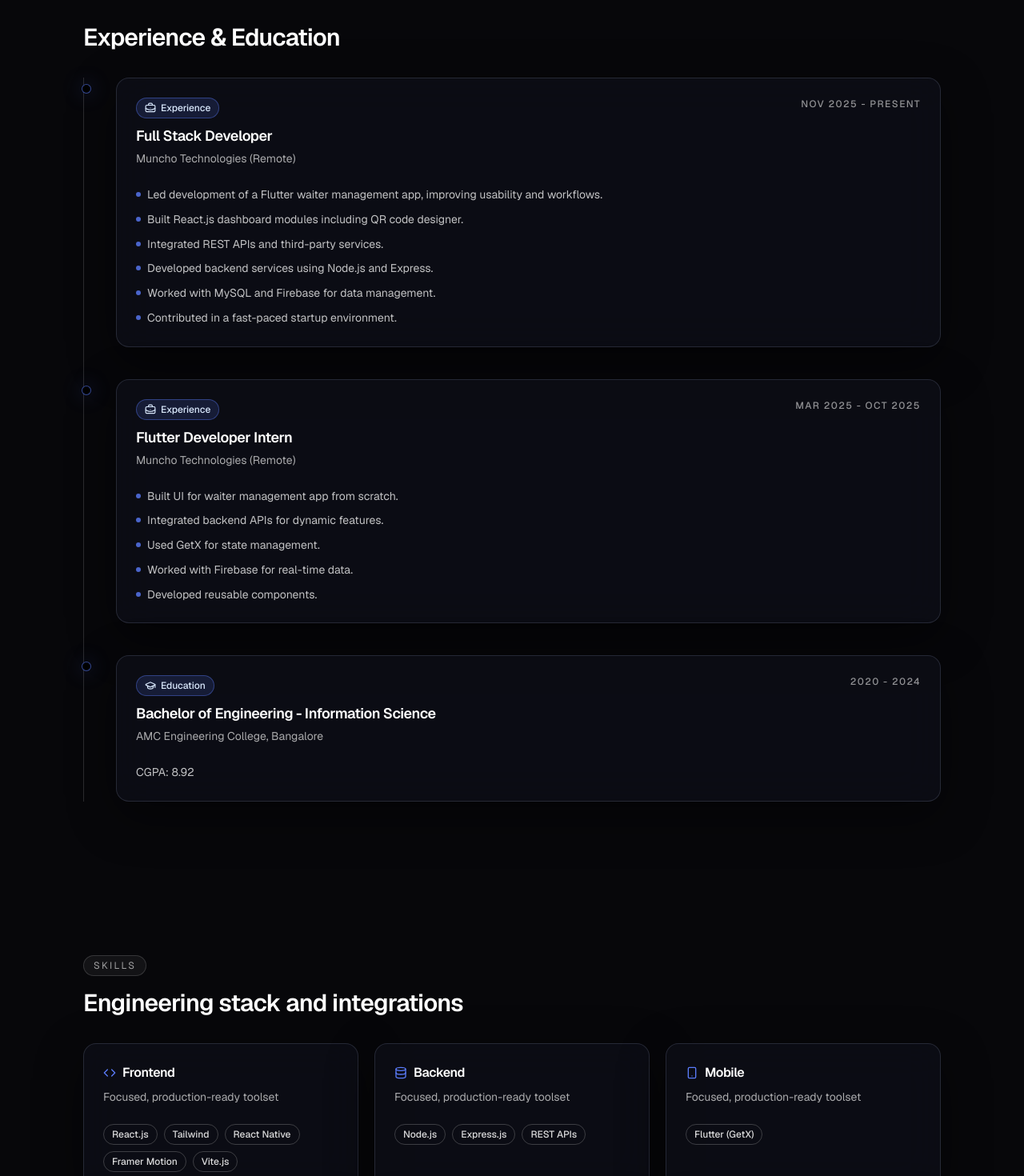
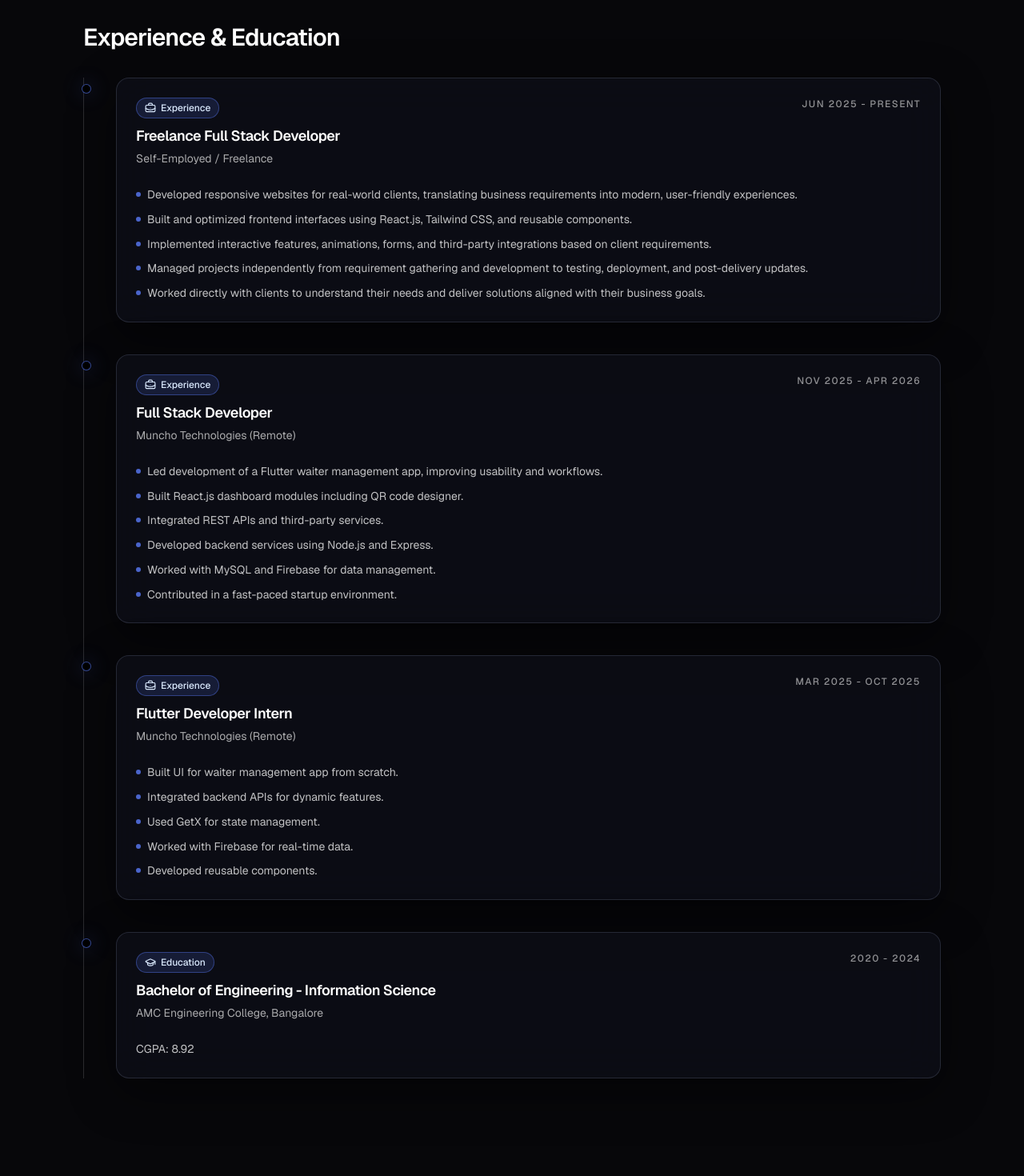
Before and after one commit to snehakumari1112/Portfolio, a React (Vite) app: page / in a window 1280 px wide. Shown: the part 940-2410 px from the top of the page at 80% size. Built offline with nearby package versions, Linux system fonts and the light colour scheme.

Commit message:
add new experience and update resume

```diff
--- a/src/App.jsx
+++ b/src/App.jsx
@@ -30,40 +30,52 @@ const skills = [
   {
     title: "Frontend",
     icon: Code,
-    items: ["React.js", "Tailwind", "React Native", "Framer Motion", "Vite.js"]
+    items: ["React.js", "JavaScript", "Tailwind CSS", "Framer Motion", "Vite.js"]
   },
   {
     title: "Backend",
     icon: Database,
-    items: ["Node.js", "Express.js", "REST APIs"]
+    items: ["Node.js", "Express.js", "REST APIs", "Python"]
   },
   {
     title: "Mobile",
     icon: Smartphone,
-    items: ["Flutter (GetX)"]
+    items: ["Flutter (GetX)", "React Native"]
   },
   {
     title: "Databases",
     icon: Database,
-    items: ["MySQL", "Firebase"]
+    items: ["MySQL", "PostgreSQL", "Firebase"]
   },
   {
     title: "Tools",
     icon: Wrench,
-    items: ["Git", "Postman", "Figma", "VS Code", "GitHub"]
+    items: ["Git", "GitHub", "Postman", "Figma", "VS Code"]
   },
   {
     title: "Integrations",
     icon: BriefcaseBusiness,
-    items: ["Razorpay", "Shiprocket", "Reelo"]
+    items: ["Razorpay", "Shiprocket", "Reelo", "APISIX"]
   }
 ];
 
 const experienceTimeline = [
   {
+    title: "Freelance Full Stack Developer",
+    organization: "Self-Employed / Freelance",
+    period: "Jun 2025 - Present",
+    points: [
+      "Developed responsive websites for real-world clients, translating business requirements into modern, user-friendly experiences.",
+      "Built and optimized frontend interfaces using React.js, Tailwind CSS, and reusable components.",
+      "Implemented interactive features, animations, forms, and third-party integrations based on client requirements.",
+      "Managed projects independently from requirement gathering and development to testing, deployment, and post-delivery updates.",
+      "Worked directly with clients to understand their needs and deliver solutions aligned with their business goals."
+    ]
+  },
+  {
     title: "Full Stack Developer",
     organization: "Muncho Technologies (Remote)",
-    period: "Nov 2025 - Present",
+    period: "Nov 2025 - Apr 2026",
     points: [
       "Led development of a Flutter waiter management app, improving usability and workflows.",
       "Built React.js dashboard modules including QR code designer.",
@@ -99,12 +111,31 @@ const experienceEducationTimeline = [
   { ...educationItem, type: "education" }
 ];
 
-const projects = [
+const freelanceProjects = [
+  {
+    title: "The Kalash",
+    description:
+      "A polished hotel website for The Kalash, designed to showcase its stay experience and give guests a clear, engaging way to explore the property.",
+    stack: ["React.js", "Vite.js", "JavaScript", "Tailwind CSS", "Framer Motion", "Responsive UI"],
+    live: "https://the-kalash-hotel.vercel.app/",
+    code: "https://github.com/snehakumari1112/the_kalash_hotel"
+  },
+  {
+    title: "City Dental Care",
+    description:
+      "A welcoming dental website for City Dental Care, focused on presenting treatments clearly and helping patients connect with the clinic easily.",
+    stack: ["React.js", "Vite.js", "JavaScript", "Tailwind CSS", "Framer Motion", "Responsive UI"],
+    live: "https://city-dental-care-roan.vercel.app/",
+    code: "https://github.com/snehakumari1112/city-dental-care"
+  }
+];
+
+const independentProjects = [
   {
     title: "Chat Application",
     description:
       "A real-time chat experience with authentication, media support, and scalable Firebase-backed messaging pipelines.",
-    stack: ["Flutter", "Firebase", "FCM"],
+    stack: ["Flutter", "Firebase", "FCM", "Firebase Storage", "Firebase Authentication"],
     live: "https://github.com/snehakumari1112/Chat-App",
     code: "https://github.com/snehakumari1112/Chat-App"
   },
@@ -112,11 +143,71 @@ const projects = [
     title: "Travel Website",
     description:
       "A conversion-focused travel platform with responsive booking flows and polished visual storytelling for modern agencies.",
-    stack: ["React", "HTML", "CSS", "Bootstrap"],
+    stack: ["React.js", "HTML", "CSS", "Bootstrap", "Responsive UI", "API Integration"],
     live: "https://viewtemples.com/  ",
     code: "https://github.com/snehakumari1112"
   }
 ];
+
+function ProjectGroup({ title, description, projects }) {
+  return (
+    <div className="mt-12 first:mt-8">
+      <Reveal>
+        <div className="mb-6 flex flex-col gap-2 border-l-2 border-accent pl-4">
+          <h3 className="text-2xl font-semibold tracking-tight text-white">{title}</h3>
+          <p className="text-sm leading-relaxed text-white/60">{description}</p>
+        </div>
+      </Reveal>
+
+      <motion.div
+        className="grid grid-cols-1 gap-6 lg:grid-cols-2"
+        variants={{ show: { transition: { staggerChildren: 0.1 } } }}
+        initial="hidden"
+        whileInView="show"
+        viewport={{ once: true, amount: 0.2 }}
+      >
+        {projects.map((project) => (
+          <motion.div key={project.title} variants={fadeUp}>
+            <Card className="group h-full overflow-hidden hover:-translate-y-1 hover:border-white/30 hover:shadow-glow">
+              <CardHeader>
+                <CardTitle className="flex items-center justify-between">
+                  {project.title}
+                  <ArrowUpRight className="h-4 w-4 text-white/45 transition group-hover:text-accent" />
+                </CardTitle>
+                <CardDescription className="text-sm leading-relaxed">{project.description}</CardDescription>
+              </CardHeader>
+              <CardContent>
+                <div className="flex flex-wrap gap-2">
+                  {project.stack.map((item) => (
+                    <Badge key={item} variant="accent">
+                      {item}
+                    </Badge>
+                  ))}
+                </div>
+                {project.live || project.code ? (
+                  <div className="mt-4 flex gap-3">
+                    {project.live ? (
+                      <a href={project.live} target="_blank" rel="noreferrer">
+                        <Button size="sm">Live</Button>
+                      </a>
+                    ) : null}
+                    {project.code ? (
+                      <a href={project.code} target="_blank" rel="noreferrer">
+                        <Button size="sm" variant="secondary">
+                          GitHub
+                        </Button>
+                      </a>
+                    ) : null}
+                  </div>
+                ) : null}
+              </CardContent>
+            </Card>
+          </motion.div>
+        ))}
+      </motion.div>
+    </div>
+  );
+}
 
 const fadeUp = {
   hidden: { opacity: 0, y: 26 },
@@ -138,7 +229,7 @@ function Reveal({ children, className }) {
 }
 
 function TypeTitle() {
-  const labels = useMemo(() => ["Full Stack Developer", "Product Builder", "API + Systems Focused"], []);
+  const labels = useMemo(() => ["Full Stack Developer", "Product Builder", "API + Systems Focused", "Freelance Full Stack Developer"], []);
   const [index, setIndex] = useState(0);
   const [text, setText] = useState("");
 
@@ -455,50 +546,20 @@ export default function App() {
 
         <section id="projects" className="section-wrap">
           <Reveal>
-            <p className="section-kicker">Projects</p>
-            <h2 className="section-title">Selected product-focused builds</h2>
+            <p className="section-kicker">Selected Work</p>
+            <h2 className="section-title">Projects</h2>
           </Reveal>
 
-          <motion.div
-            className="mt-8 grid grid-cols-1 gap-6 lg:grid-cols-2"
-            variants={{ show: { transition: { staggerChildren: 0.1 } } }}
-            initial="hidden"
-            whileInView="show"
-            viewport={{ once: true, amount: 0.2 }}
-          >
-            {projects.map((project) => (
-              <motion.div key={project.title} variants={fadeUp}>
-                <Card className="group h-full overflow-hidden hover:-translate-y-1 hover:border-white/30 hover:shadow-glow">
-                  <CardHeader>
-                    <CardTitle className="flex items-center justify-between">
-                      {project.title}
-                      <ArrowUpRight className="h-4 w-4 text-white/45 transition group-hover:text-accent" />
-                    </CardTitle>
-                    <CardDescription className="text-sm leading-relaxed">{project.description}</CardDescription>
-                  </CardHeader>
-                  <CardContent>
-                    <div className="mb-4 flex flex-wrap gap-2">
-                      {project.stack.map((item) => (
-                        <Badge key={item} variant="accent">
-                          {item}
-                        </Badge>
-                      ))}
-                    </div>
-                    <div className="flex gap-3">
-                      <a href={project.live} target="_blank" rel="noreferrer">
-                        <Button size="sm">Live</Button>
-                      </a>
-                      <a href={project.code} target="_blank" rel="noreferrer">
-                        <Button size="sm" variant="secondary">
-                          GitHub
-                        </Button>
-                      </a>
-                    </div>
-                  </CardContent>
-                </Card>
-              </motion.div>
-            ))}
-          </motion.div>
+          <ProjectGroup
+            title="Freelance / Client Projects"
+            description="Real websites built for businesses and clients."
+            projects={freelanceProjects}
+          />
+          <ProjectGroup
+            title="Independent Projects"
+            description="Personal and experimental projects."
+            projects={independentProjects}
+          />
         </section>
 
         <section id="contact" className="section-wrap pb-12">
```
Also changed, not shown: 1 other file (tests, documents, lock files or other folders).
